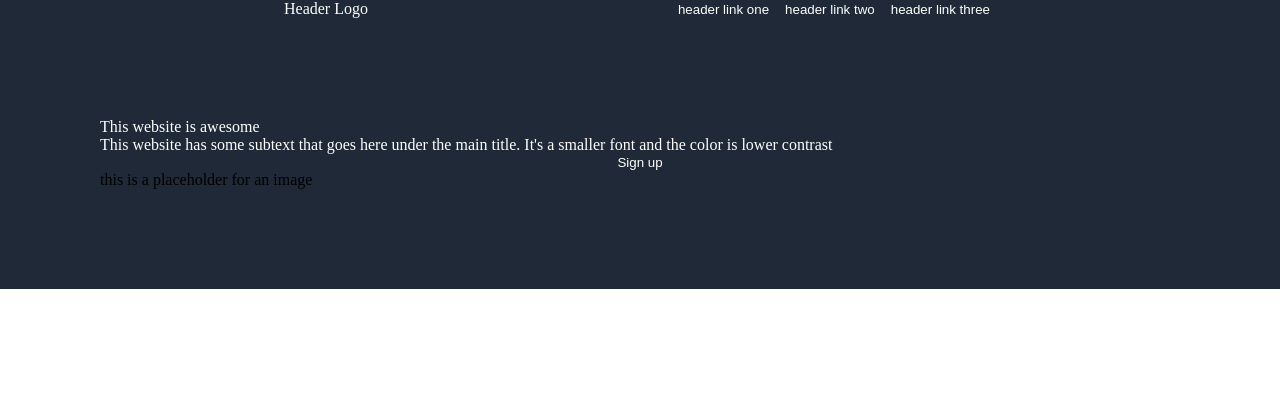
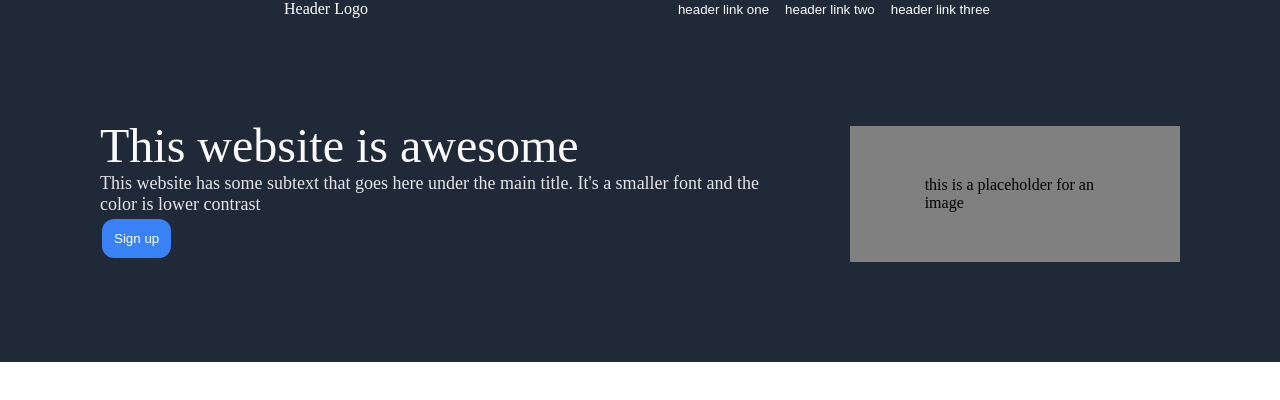
Before and after one commit to jadsaad06/FirstWebsite, a plain HTML site: page index.html in a window 1280 px wide. Drawn offline with Linux system fonts and the light colour scheme.

Commit message:
first third finished

```diff
--- a/index.html
+++ b/index.html
@@ -25,15 +25,19 @@
     </div>
 
     <div class="left-side">
-        <div class="text">
-            This website is awesome
+        <div class="main-info">
+            <div class="text">
+                This website is awesome
+            </div>
+            <div class="subtext">This website has some subtext that goes here
+                under the main title. It's a smaller font and the color is lower
+                contrast
+            </div>
+            <button class="sign-up">Sign up</button>
         </div>
-        <div class="subtext">This website has some subtext that goes here
-            under the main title. It's a smaller font and the color is lower
-            contrast
+        <div class="image">
+            this is a placeholder for an image
         </div>
-        <button>Sign up</button>
-        <div class="image">this is a placeholder for an image</div>
 
     </div>
 
--- a/styles.css
+++ b/styles.css
@@ -8,7 +8,7 @@ ul{
     padding: 0;
 }
 
-button{
+ul button{
     border: none;
     background: none;
     color: white;
@@ -29,15 +29,47 @@ button{
 
 .left-side{
     display: flex;
-    justify-content: space-evenly;
-    flex-direction: column;
+    flex-direction: row;
     background-color: #1f2937;
     padding: 100px;
     text-align: left;
+    gap: 50px;
+}
+
+.infortmation{
+    flex-direction: column;
 }
 
 .text,
 .subtext{
     text-align: left;
+}
+
+.text{
+    font-weight: extra-bold;
+    font-size: 48px;
+    color: #F9FAF8;
+}
+
+.subtext{
+    font-size: 18px;
+    color: #E5E7EB;
+}
+
+.sign-up{
+    border: 2px;
+    background: #3882F6;
+    align-self: flex-start;
     color: white;
+    padding: 12px;
+    margin: 4px 2px;
+    text-decoration: none;
+    border-radius: 12px;
 }
+
+.image{
+    align-self: flex-end;
+    padding: 50px 75px;
+    background: grey;
+
+}
```
